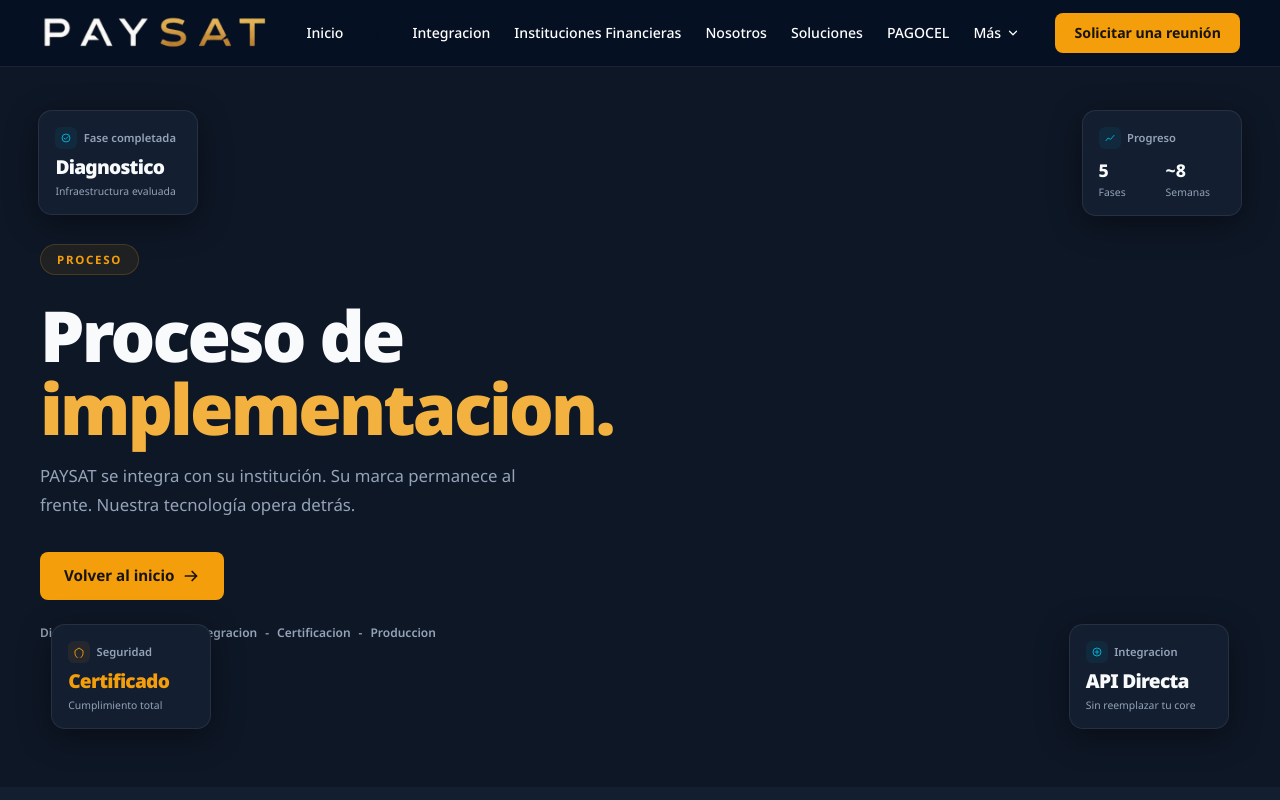
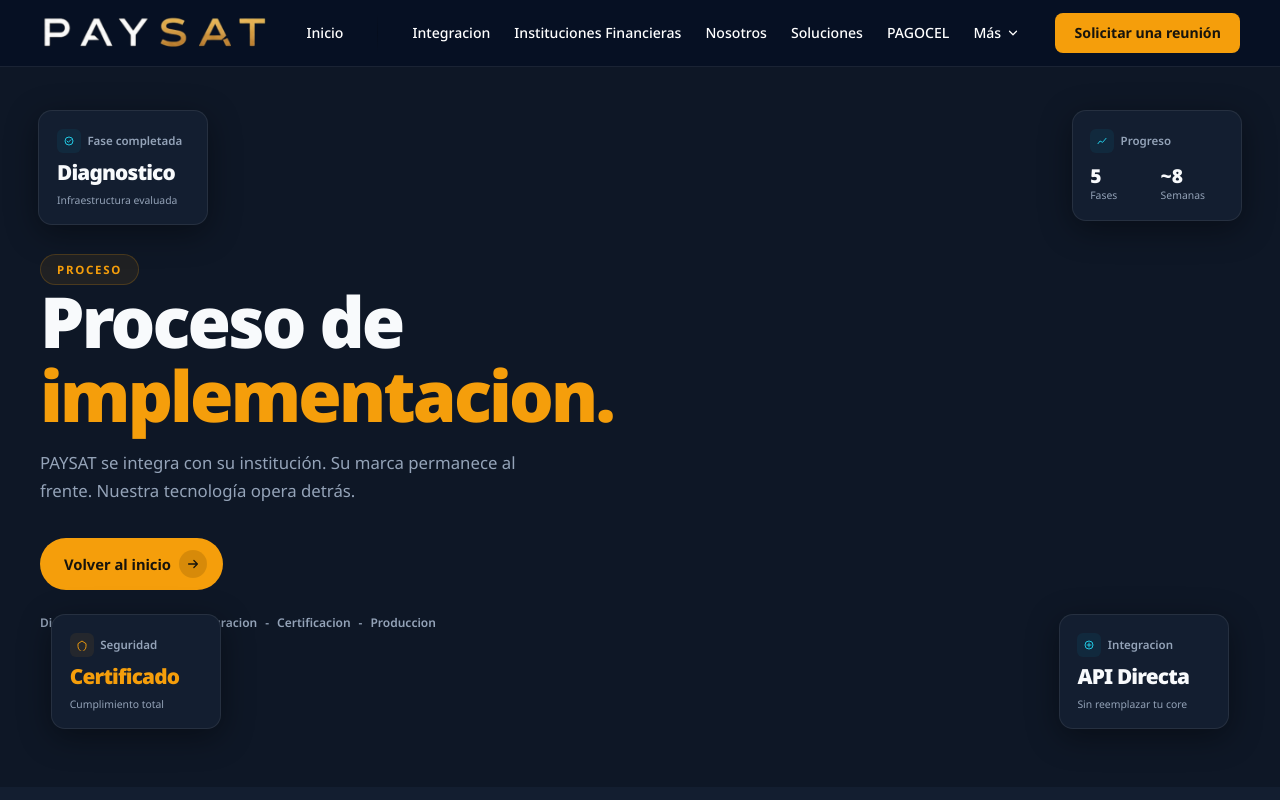
Before and after one commit to Guasmo/paysat-s.a, an Angular app: page /proceso-implementacion in a window 1280 px wide. Shown: the top 800 px of the page. Built offline with nearby package versions, Linux system fonts and the light colour scheme.

Commit message:
style(proceso-implementacion): refine implementation process view styling

```diff
--- a/src/app/pages/proceso-implementacion/proceso-implementacion.css
+++ b/src/app/pages/proceso-implementacion/proceso-implementacion.css
@@ -22,22 +22,6 @@
   margin: 0 auto;
 }
 
-.pi-eyebrow {
-  display: inline-flex;
-  align-items: center;
-  width: fit-content;
-  padding: 0.35rem 1rem;
-  background: rgba(245, 158, 11, 0.08);
-  border: 1px solid rgba(245, 158, 11, 0.2);
-  border-radius: 999px;
-  font-size: 0.72rem;
-  font-weight: 700;
-  letter-spacing: 0.15em;
-  text-transform: uppercase;
-  color: #F59E0B;
-  margin-bottom: 1.5rem;
-}
-
 .pi-hero-text {
   max-width: 550px;
 }
@@ -52,7 +36,7 @@
 }
 
 .pi-hero-accent {
-  color: #f3b240;
+  color: var(--pgc-amber);
 }
 
 .pi-hero-sub {
@@ -70,34 +54,6 @@
   margin-bottom: 1.5rem;
 }
 
-.pi-btn-primary {
-  display: inline-flex;
-  align-items: center;
-  gap: 0.5rem;
-  padding: 0.8rem 1.5rem;
-  background: var(--pgc-amber);
-  color: #17140d;
-  border: none;
-  border-radius: 8px;
-  font-weight: 700;
-  font-size: 0.95rem;
-  cursor: pointer;
-  text-decoration: none;
-  transition: background 0.2s, transform 0.2s, box-shadow 0.2s;
-}
-
-.pi-btn-primary:hover {
-  background: #FBBF24;
-  transform: translateY(-2px);
-  box-shadow: 0 8px 24px rgba(245, 158, 11, 0.3);
-}
-
-.pi-btn-icon {
-  display: inline-flex;
-  width: 18px;
-  height: 18px;
-}
-
 .pi-trust-strip {
   display: flex;
   flex-wrap: wrap;
@@ -109,7 +65,7 @@
   margin-top: 1rem;
 }
 
-/* ── Floating cards (white background on white hero) ── */
+/* ── Floating cards positioning ── */
 .pi-float {
   position: absolute;
   z-index: 3;
@@ -121,90 +77,6 @@
 .pi-float--bl { bottom: 8%; left: 4%; }
 .pi-float--tr { top: 6%; right: 3%; }
 .pi-float--br { bottom: 8%; right: 4%; }
-
-.pi-fcard {
-  background: var(--color-bg-alt);
-  border: 1px solid var(--color-border);
-  border-radius: 14px;
-  padding: 1rem;
-  min-width: 160px;
-  max-width: 200px;
-  display: flex;
-  flex-direction: column;
-  gap: 0.5rem;
-  box-shadow: 0 8px 32px rgba(0, 0, 0, 0.4);
-}
-
-.pi-fcard-row {
-  display: flex;
-  align-items: center;
-  gap: 0.4rem;
-}
-
-.pi-fcard-label {
-  font-size: 0.7rem;
-  font-weight: 600;
-  color: var(--color-text-muted);
-  flex: 1;
-}
-
-.pi-fcard-icon {
-  display: inline-flex;
-  align-items: center;
-  justify-content: center;
-  width: 22px;
-  height: 22px;
-  border-radius: 6px;
-  flex-shrink: 0;
-}
-
-.pi-fcard-icon svg { width: 12px; height: 12px; }
-
-.pi-fcard-icon--teal {
-  background: rgba(0, 180, 216, 0.08);
-  color: #00B4D8;
-}
-
-.pi-fcard-icon--amber {
-  background: rgba(245, 158, 11, 0.08);
-  color: #F59E0B;
-}
-
-.pi-fcard-val {
-  font-size: 1.2rem;
-  font-weight: 900;
-  letter-spacing: -0.04em;
-  color: var(--color-primary-navy);
-  margin: 0;
-  line-height: 1;
-}
-
-.pi-fcard-val--amber { color: #F59E0B; }
-
-.pi-fcard-sub {
-  font-size: 0.65rem;
-  color: var(--color-text-muted);
-  margin: 0;
-  line-height: 1.35;
-}
-
-.pi-fcard-2col {
-  display: grid;
-  grid-template-columns: 1fr 1fr;
-  gap: 0.5rem;
-}
-
-.pi-fcard-stat {
-  display: flex;
-  flex-direction: column;
-  gap: 0.1rem;
-}
-
-.pi-fcard-stat-val {
-  font-size: 1.1rem;
-  font-weight: 800;
-  color: var(--color-primary-navy);
-}
 
 /* ═══════════════════════════════════════════════
    TIMELINE SECTION
@@ -262,7 +134,7 @@
 .pi-track-fill {
   height: 100%;
   width: 0%;
-  background: linear-gradient(90deg, #F59E0B, #f3b240);
+  background: linear-gradient(90deg, var(--pgc-amber), var(--pgc-amber-hover));
   border-radius: 2px;
   transition: width 0.8s ease;
 }
@@ -300,14 +172,14 @@
 }
 
 .pi-step--active .pi-step-marker {
-  border-color: #F59E0B;
-  background: #F59E0B;
+  border-color: var(--pgc-amber);
+  background: var(--pgc-amber);
   transform: scale(1.15);
-  box-shadow: 0 0 0 4px rgba(245, 158, 11, 0.2);
+  box-shadow: 0 0 0 4px var(--color-amber-border);
 }
 
 .pi-step--active .pi-step-num {
-  color: #ffffff;
+  color: var(--color-white);
 }
 
 /* Step card */
@@ -323,8 +195,8 @@
 }
 
 .pi-step--active .pi-step-card {
-  border-color: rgba(245, 158, 11, 0.3);
-  box-shadow: 0 4px 20px rgba(245, 158, 11, 0.1);
+  border-color: var(--color-amber-border);
+  box-shadow: 0 4px 20px var(--color-amber-dim);
   transform: translateY(-4px);
 }
 
--- a/src/app/pages/proceso-implementacion/proceso-implementacion.html
+++ b/src/app/pages/proceso-implementacion/proceso-implementacion.html
@@ -3,82 +3,82 @@
 
   <!-- Floating cards izquierda -->
   <div class="pi-float pi-float--tl" aria-hidden="true">
-    <div class="pi-fcard">
-      <div class="pi-fcard-row">
-        <span class="pi-fcard-icon pi-fcard-icon--teal">
+    <div class="pgc-fcard">
+      <div class="pgc-fcard-row">
+        <span class="pgc-fcard-icon pgc-fcard-icon--teal">
           <svg viewBox="0 0 18 18" fill="none">
             <circle cx="9" cy="9" r="6" stroke="currentColor" stroke-width="1.4" />
             <path d="M6 9l2 2 4-4" stroke="currentColor" stroke-width="1.4" stroke-linecap="round"
               stroke-linejoin="round" />
           </svg>
         </span>
-        <span class="pi-fcard-label">Fase completada</span>
+        <span class="pgc-fcard-label">Fase completada</span>
       </div>
-      <p class="pi-fcard-val">Diagnostico</p>
-      <p class="pi-fcard-sub">Infraestructura evaluada</p>
+      <p class="pgc-fcard-val">Diagnostico</p>
+      <p class="pgc-fcard-sub">Infraestructura evaluada</p>
     </div>
   </div>
 
   <div class="pi-float pi-float--bl" aria-hidden="true">
-    <div class="pi-fcard">
-      <div class="pi-fcard-row">
-        <span class="pi-fcard-icon pi-fcard-icon--amber">
+    <div class="pgc-fcard">
+      <div class="pgc-fcard-row">
+        <span class="pgc-fcard-icon pgc-fcard-icon--amber">
           <svg viewBox="0 0 18 18" fill="none">
             <path d="M9 3l6 4v4c0 4-3 7-6 8-3-1-6-4-6-8V7l6-4z" stroke="currentColor" stroke-width="1.4" />
           </svg>
         </span>
-        <span class="pi-fcard-label">Seguridad</span>
+        <span class="pgc-fcard-label">Seguridad</span>
       </div>
-      <p class="pi-fcard-val pi-fcard-val--amber">Certificado</p>
-      <p class="pi-fcard-sub">Cumplimiento total</p>
+      <p class="pgc-fcard-val pgc-fcard-val--amber">Certificado</p>
+      <p class="pgc-fcard-sub">Cumplimiento total</p>
     </div>
   </div>
 
   <!-- Floating cards derecha -->
   <div class="pi-float pi-float--tr" aria-hidden="true">
-    <div class="pi-fcard">
-      <div class="pi-fcard-row">
-        <span class="pi-fcard-icon pi-fcard-icon--teal">
+    <div class="pgc-fcard">
+      <div class="pgc-fcard-row">
+        <span class="pgc-fcard-icon pgc-fcard-icon--teal">
           <svg viewBox="0 0 18 18" fill="none">
             <path d="M3 13l3-4 4 2 5-6" stroke="currentColor" stroke-width="1.4" stroke-linecap="round"
               stroke-linejoin="round" />
           </svg>
         </span>
-        <span class="pi-fcard-label">Progreso</span>
+        <span class="pgc-fcard-label">Progreso</span>
       </div>
-      <div class="pi-fcard-2col">
-        <div class="pi-fcard-stat">
-          <span class="pi-fcard-stat-val">5</span>
-          <span class="pi-fcard-sub">Fases</span>
+      <div class="pgc-fcard-2col">
+        <div class="pgc-fcard-stat">
+          <span class="pgc-fcard-stat-val">5</span>
+          <span class="pgc-fcard-sub">Fases</span>
         </div>
-        <div class="pi-fcard-stat">
-          <span class="pi-fcard-stat-val">~8</span>
-          <span class="pi-fcard-sub">Semanas</span>
+        <div class="pgc-fcard-stat">
+          <span class="pgc-fcard-stat-val">~8</span>
+          <span class="pgc-fcard-sub">Semanas</span>
         </div>
       </div>
     </div>
   </div>
 
   <div class="pi-float pi-float--br" aria-hidden="true">
-    <div class="pi-fcard">
-      <div class="pi-fcard-row">
-        <span class="pi-fcard-icon pi-fcard-icon--teal">
+    <div class="pgc-fcard">
+      <div class="pgc-fcard-row">
+        <span class="pgc-fcard-icon pgc-fcard-icon--teal">
           <svg viewBox="0 0 18 18" fill="none">
             <circle cx="9" cy="9" r="6" stroke="currentColor" stroke-width="1.4" />
             <path d="M9 6v6M6 9h6" stroke="currentColor" stroke-width="1.4" stroke-linecap="round" />
           </svg>
         </span>
-        <span class="pi-fcard-label">Integracion</span>
+        <span class="pgc-fcard-label">Integracion</span>
       </div>
-      <p class="pi-fcard-val">API Directa</p>
-      <p class="pi-fcard-sub">Sin reemplazar tu core</p>
+      <p class="pgc-fcard-val">API Directa</p>
+      <p class="pgc-fcard-sub">Sin reemplazar tu core</p>
     </div>
   </div>
 
   <!-- Contenido central -->
   <div class="pi-hero-inner">
     <div class="pi-hero-text">
-      <span class="pi-eyebrow">Proceso</span>
+      <span class="pgc-eyebrow">Proceso</span>
       <h1 class="pi-hero-h1">
         Proceso de<br>
         <span class="pi-hero-accent">implementacion.</span>
@@ -88,9 +88,9 @@
         opera detrás.
       </p>
       <div class="pi-hero-actions">
-        <a routerLink="/" class="pi-btn-primary">
+        <a routerLink="/" class="pgc-btn-primary">
           Volver al inicio
-          <span class="pi-btn-icon" aria-hidden="true">
+          <span class="pgc-btn-icon" aria-hidden="true">
             <svg viewBox="0 0 16 16" fill="none">
               <path d="M3 8h10M9 4l4 4-4 4" stroke="currentColor" stroke-width="1.5" stroke-linecap="round"
                 stroke-linejoin="round" />
```
